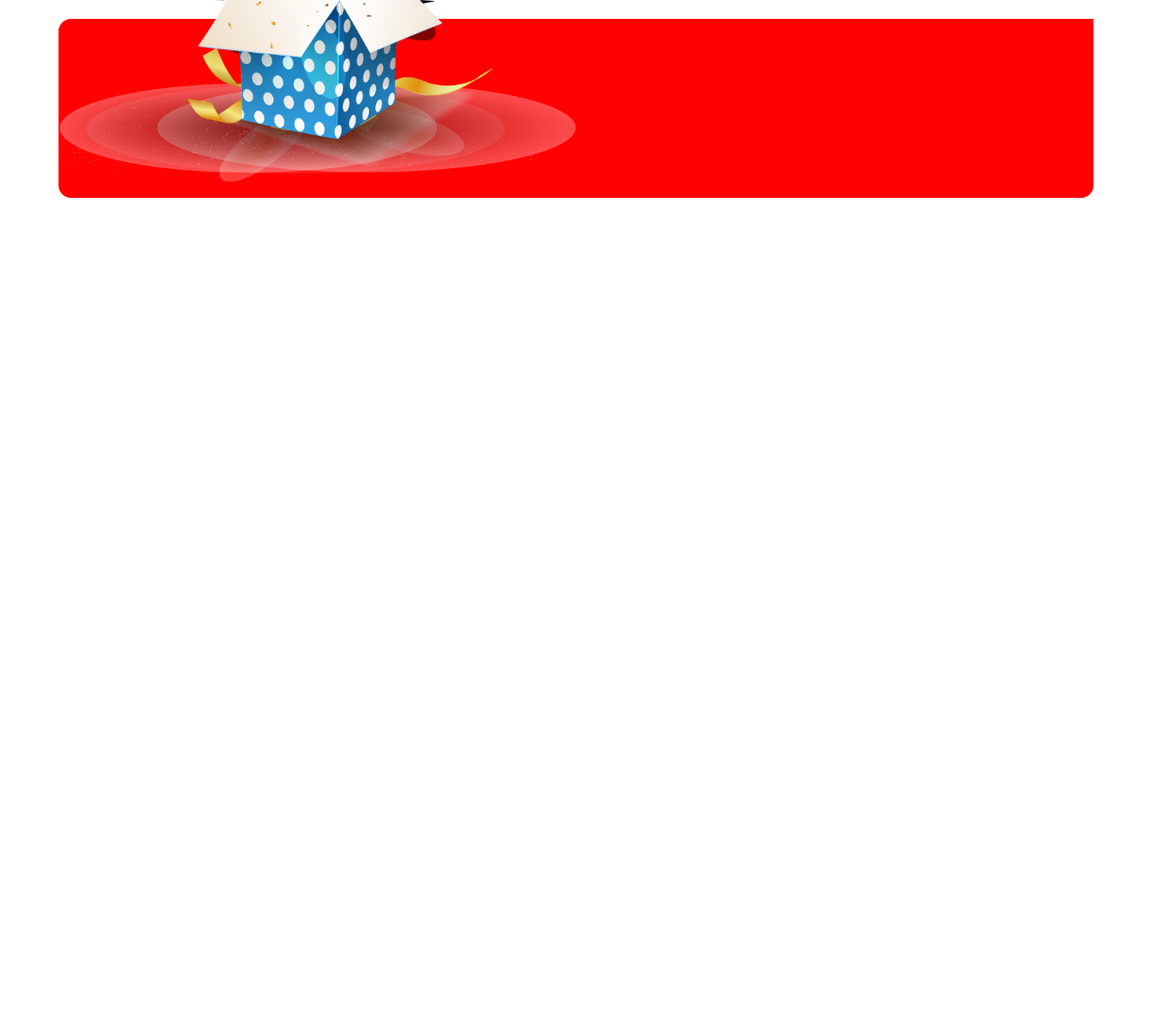
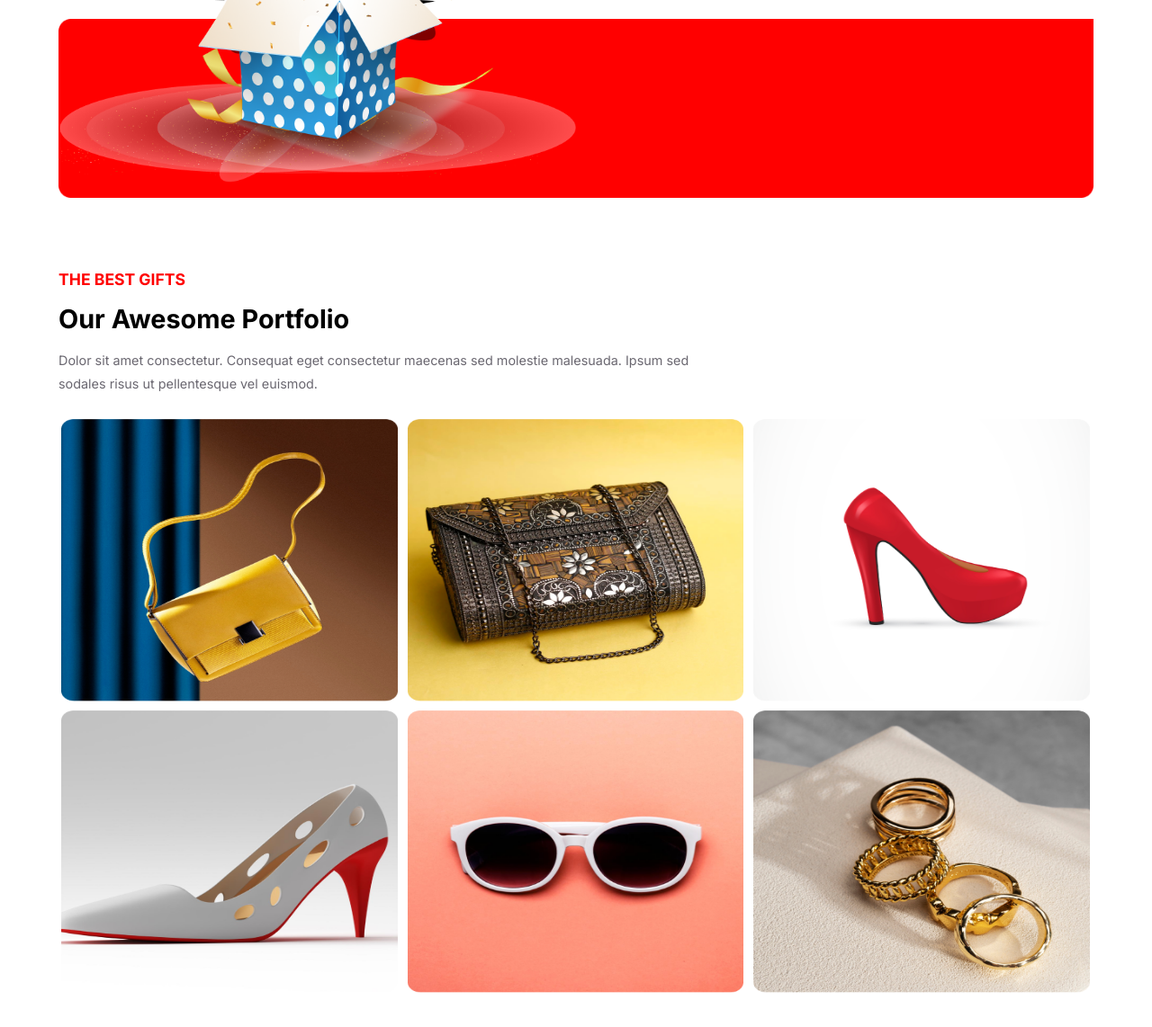
Before and after one commit to Md-sajeeb001/new-year-projects, a plain HTML site: page index.html in a window 1280 px wide. Shown: the part 3543-4685 px from the top of the page at 90% size. Before the commit the page ends 3843 px from the top, so only its background shows below. Drawn offline with Linux system fonts and the light colour scheme; files that its build step writes are made by us from their sources.

Commit message:
product commit

```diff
--- a/index.html
+++ b/index.html
@@ -93,6 +93,23 @@
                 </div>
             </div>
         </section>
+
+        <section class="product-section">
+            <div class="product-content">
+                <h3>THE BEST GIFTS</h3>
+                <h1>Our Awesome Portfolio</h1>
+                <p>Dolor sit amet consectetur. Consequat eget consectetur maecenas sed molestie malesuada. Ipsum sed sodales risus ut pellentesque vel euismod. </p>
+            </div>
+            <div class="products">
+                <img src="./images/Rectangle 3.png" alt="">
+                <img src="./images/Rectangle 4.png" alt="">
+                <img src="./images/Rectangle 5.png" alt="">
+                <img src="./images/Rectangle 6.png" alt="">
+                <img src="./images/Rectangle 7.png" alt="">
+                <img src="./images/Rectangle 8.png" alt="">
+
+            </div>
+        </section>
      </main>
 
      <footer></footer>
--- a/style/style.css
+++ b/style/style.css
@@ -114,6 +114,7 @@ html{
     font-weight: 700;
     border: none;
     outline: none;
+    cursor: pointer;
  }
 .banner-imges{
     margin-top: 4rem;
@@ -253,3 +254,31 @@ html{
     outline-offset: -2rem ;
     border-radius: 50%;
 }
+/* =====================PRODUCT SECTION=================== */
+.product-section{
+    width: 1150px;
+    height: auto;
+    margin: 5rem auto;
+}
+.products img{
+    width: 380px;
+    height: 320px;
+    display: inline-flex;
+    flex-wrap: wrap;
+    padding: .2rem;
+}
+.product-content h3{
+    color: red;
+    font-size: 1.1rem;
+}
+.product-content h1{
+    font-size: 1.8rem;
+    margin: 1rem 0;
+}
+.product-content p{
+    color: rgba(7, 2, 17, 0.6);
+    font-size: .9rem;
+    line-height: 1.6rem;
+    max-width: 45rem;
+    margin-bottom: 1.5rem;
+}
```
